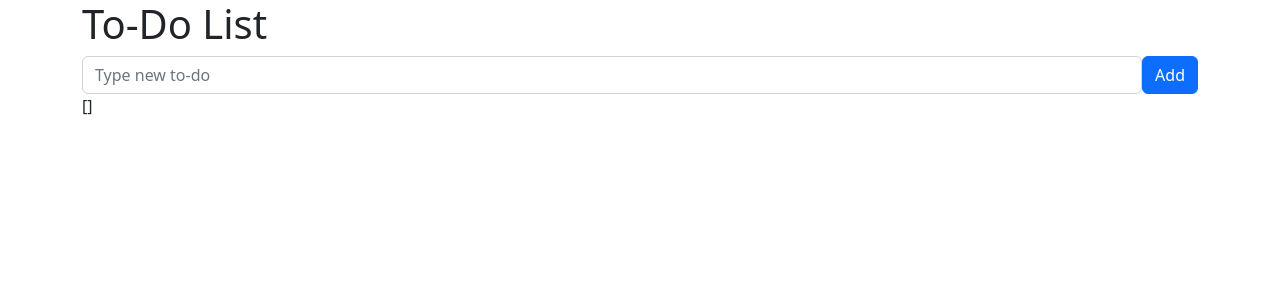
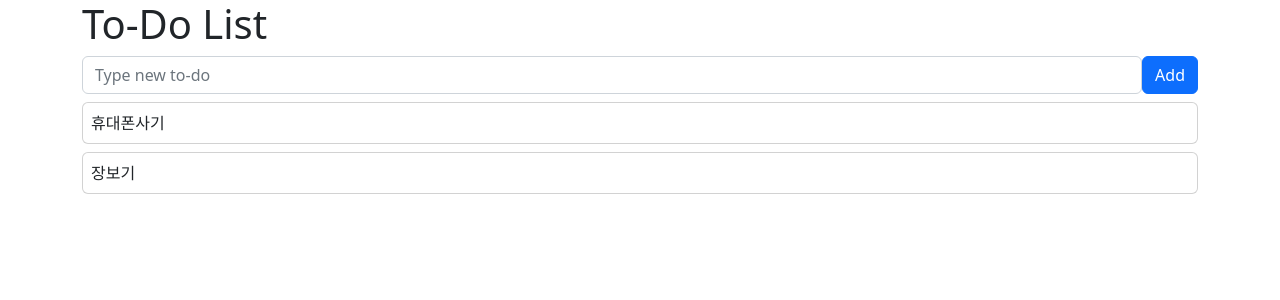
Before and after one commit to carrot31/todo, a Vue app: page / in a window 1280 px wide. Shown: the top 300 px of the page. Built offline with nearby package versions, Linux system fonts and the light colour scheme.

Commit message:
[12] v-for

```diff
--- a/src/App.vue
+++ b/src/App.vue
@@ -21,7 +21,11 @@
           </button>
         </div>
       </form>
-      {{todos}}
+      <div class="card mt-2" v-for="(todo,j) in todos" :key="todo+j">
+        <div class="card-body p-2">
+          {{todos[j].subject}}
+        </div>
+      </div>
   </div>
 
 </template>
@@ -32,10 +36,11 @@ import {ref} from 'vue';
 export default {
   setup() {
 		const todo = ref('');
-    const todos = ref([]);
+    const todos = ref([{id:1, subject: '휴대폰사기'},{id:2, subject: '장보기'}]);
 
     const onSubmit = () => {
-      todos.value.push({
+      todos.value.push(
+        {
         id: Date.now(),
         subject: todo.value
       })
```
